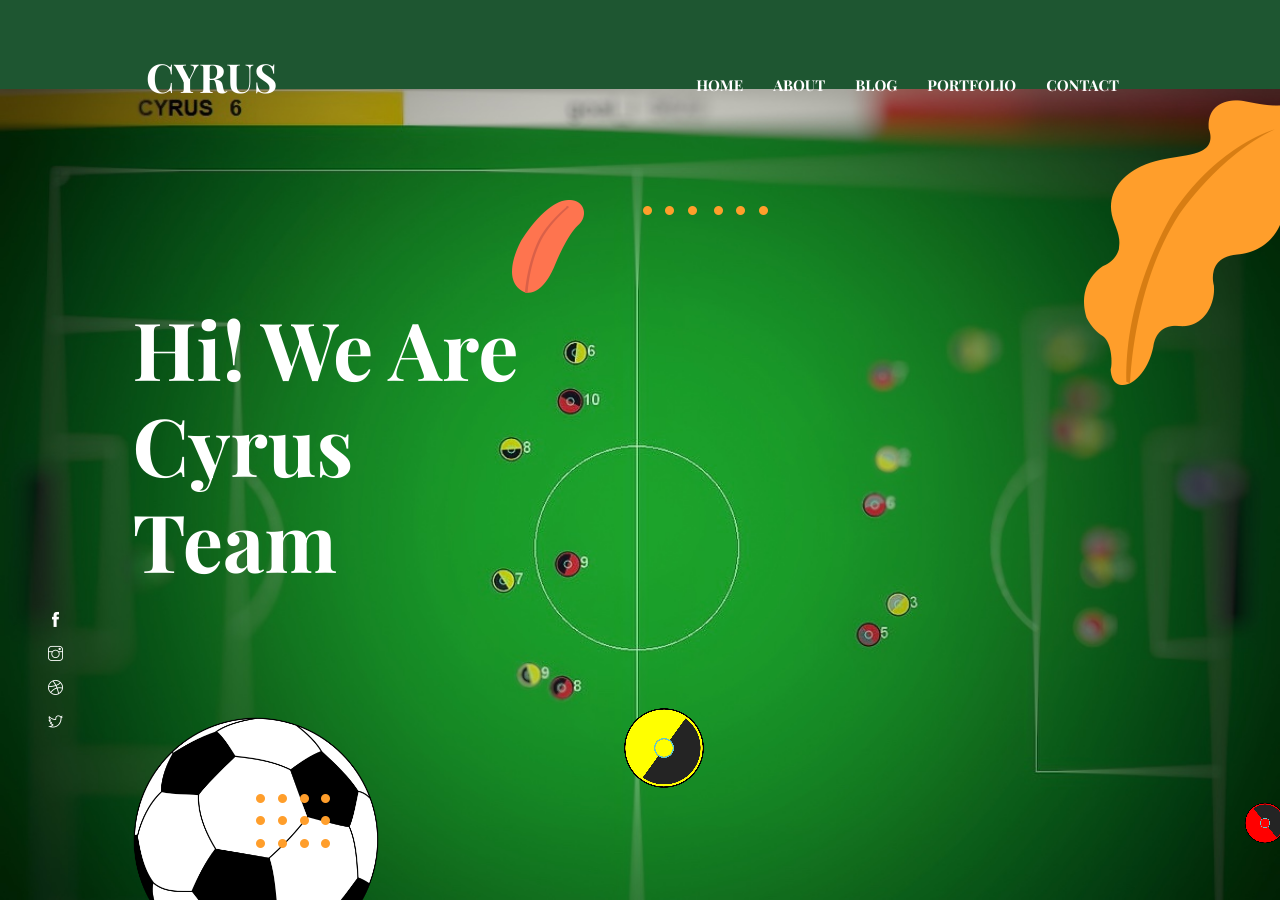
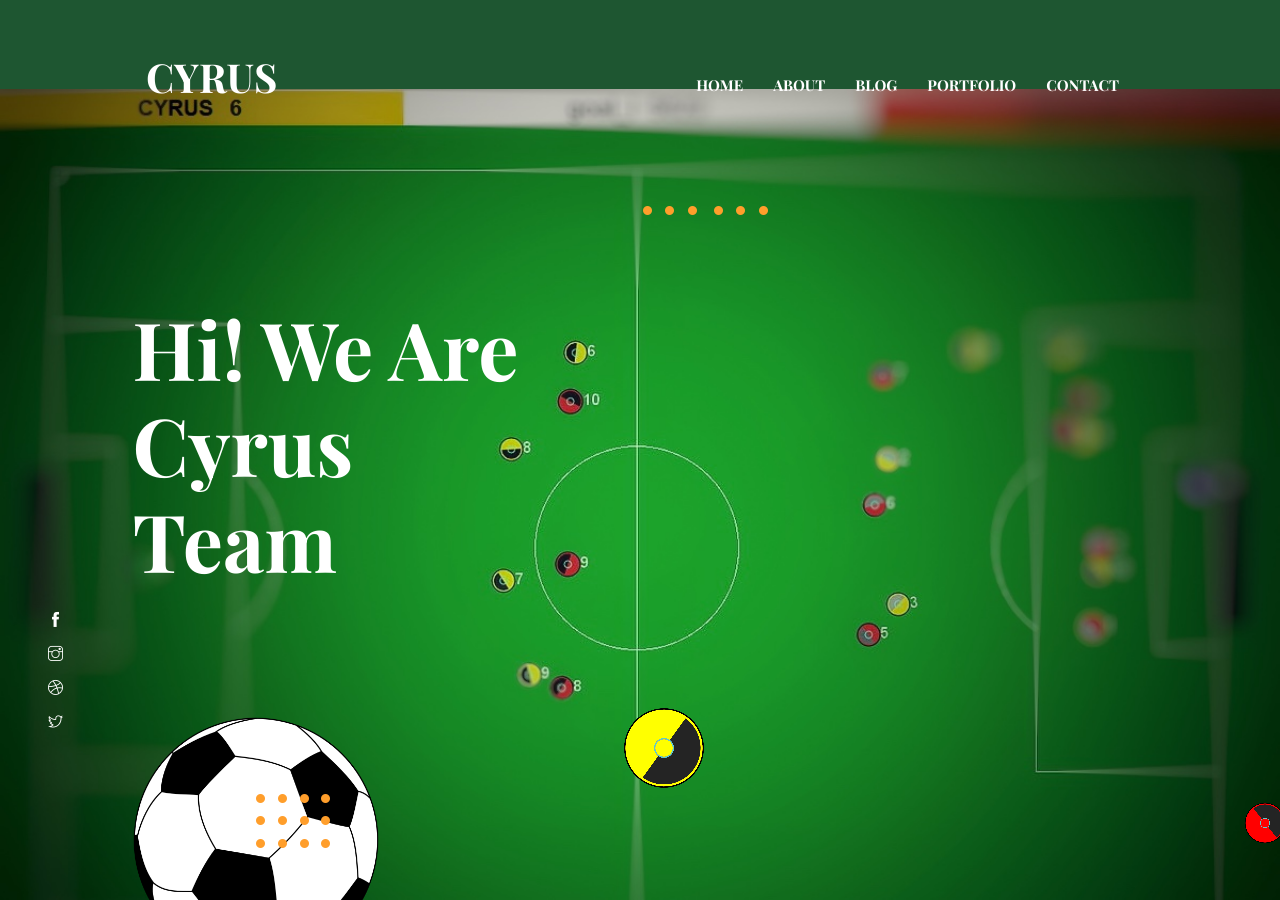
Before and after one commit to Cyrus2D/Cyrus2D.github.io, a Jekyll site: the page built from index.html, in a window 1280 px wide and 900 px high. Built offline with Jekyll 4.4.1, drawn with Linux system fonts in a browser that asks for light colours.

Commit message:
remove some image

```diff
--- a/_includes/hero-section.html
+++ b/_includes/hero-section.html
@@ -14,13 +14,13 @@
     <img src="{{ site.baseurl }}/assets/images/illustrations/dots-cyan.png" alt="bg-shape">
   </div>
   <div class="layer" id="l3">
-    <img src="{{ site.baseurl }}/assets/images/illustrations/leaf-orange.png" alt="bg-shape">
+    <!-- <img src="{{ site.baseurl }}/assets/images/illustrations/leaf-orange.png" alt="bg-shape"> -->
   </div>
   <div class="layer" id="l4">
     <img src="{{ site.baseurl }}/assets/images/illustrations/dots-orange.png" alt="bg-shape">
   </div>
   <div class="layer" id="l5">
-    <img src="{{ site.baseurl }}/assets/images/illustrations/leaf-yellow.png" alt="bg-shape">
+    <!-- <img src="{{ site.baseurl }}/assets/images/illustrations/leaf-yellow.png" alt="bg-shape"> -->
   </div>
   <div class="layer" id="l6">
     <img src="{{ site.baseurl }}/assets/images/illustrations/leaf-cyan.png" alt="bg-shape">
--- a/_layouts/about.html
+++ b/_layouts/about.html
@@ -13,10 +13,10 @@ layout: default
   <!-- background shapes -->
   <img src="{{ site.baseurl }}/assets/images/illustrations/leaf-bg-top.png" alt="illustrations" class="bg-shape-1 w-100">
   <img src="{{ site.baseurl }}/assets/images/illustrations/dots-group-sm.png" alt="illustrations" class="bg-shape-2">
-  <img src="{{ site.baseurl }}/assets/images/illustrations/leaf-yellow.png" alt="illustrations" class="bg-shape-3">
+  <!-- <img src="{{ site.baseurl }}/assets/images/illustrations/leaf-yellow.png" alt="illustrations" class="bg-shape-3"> -->
   <img src="{{ site.baseurl }}/assets/images/illustrations/leaf-orange.png" alt="illustrations" class="bg-shape-4">
   <img src="{{ site.baseurl }}/assets/images/illustrations/dots-group-cyan.png" alt="illustrations" class="bg-shape-5">
-  <img src="{{ site.baseurl }}/assets/images/illustrations/leaf-cyan-lg.png" alt="illustrations" class="bg-shape-6">
+  <!-- <img src="{{ site.baseurl }}/assets/images/illustrations/leaf-cyan-lg.png" alt="illustrations" class="bg-shape-6"> -->
 </section>
 <!-- /page title -->
 
--- a/_layouts/page.html
+++ b/_layouts/page.html
@@ -16,9 +16,9 @@ layout: default
   <img src="{{ site.baseurl }}/assets/images/illustrations/leaf-pink-round.png" alt="illustrations" class="bg-shape-2">
   <img src="{{ site.baseurl }}/assets/images/illustrations/dots-cyan.png" alt="illustrations" class="bg-shape-3">
   <img src="{{ site.baseurl }}/assets/images/illustrations/leaf-orange.png" alt="illustrations" class="bg-shape-4">
-  <img src="{{ site.baseurl }}/assets/images/illustrations/leaf-yellow.png" alt="illustrations" class="bg-shape-5">
+  <!-- <img src="{{ site.baseurl }}/assets/images/illustrations/leaf-yellow.png" alt="illustrations" class="bg-shape-5"> -->
   <img src="{{ site.baseurl }}/assets/images/illustrations/dots-group-cyan.png" alt="illustrations" class="bg-shape-6">
-  <img src="{{ site.baseurl }}/assets/images/illustrations/leaf-cyan-lg.png" alt="illustrations" class="bg-shape-7">
+  <!-- <img src="{{ site.baseurl }}/assets/images/illustrations/leaf-cyan-lg.png" alt="illustrations" class="bg-shape-7"> -->
 </section>
 <!-- /page title -->
 
--- a/_layouts/post.html
+++ b/_layouts/post.html
@@ -15,9 +15,9 @@ layout: default
   <img src="{{ site.baseurl }}/assets/images/illustrations/leaf-pink-round.png" alt="illustrations" class="bg-shape-2">
   <img src="{{ site.baseurl }}/assets/images/illustrations/dots-cyan.png" alt="illustrations" class="bg-shape-3">
   <img src="{{ site.baseurl }}/assets/images/illustrations/leaf-orange.png" alt="illustrations" class="bg-shape-4">
-  <img src="{{ site.baseurl }}/assets/images/illustrations/leaf-yellow.png" alt="illustrations" class="bg-shape-5">
+  <!-- <img src="{{ site.baseurl }}/assets/images/illustrations/leaf-yellow.png" alt="illustrations" class="bg-shape-5"> -->
   <img src="{{ site.baseurl }}/assets/images/illustrations/dots-group-cyan.png" alt="illustrations" class="bg-shape-6">
-  <img src="{{ site.baseurl }}/assets/images/illustrations/leaf-cyan-lg.png" alt="illustrations" class="bg-shape-7">
+  <!-- <img src="{{ site.baseurl }}/assets/images/illustrations/leaf-cyan-lg.png" alt="illustrations" class="bg-shape-7"> -->
 </section>
 <!-- /page title -->
 
```
